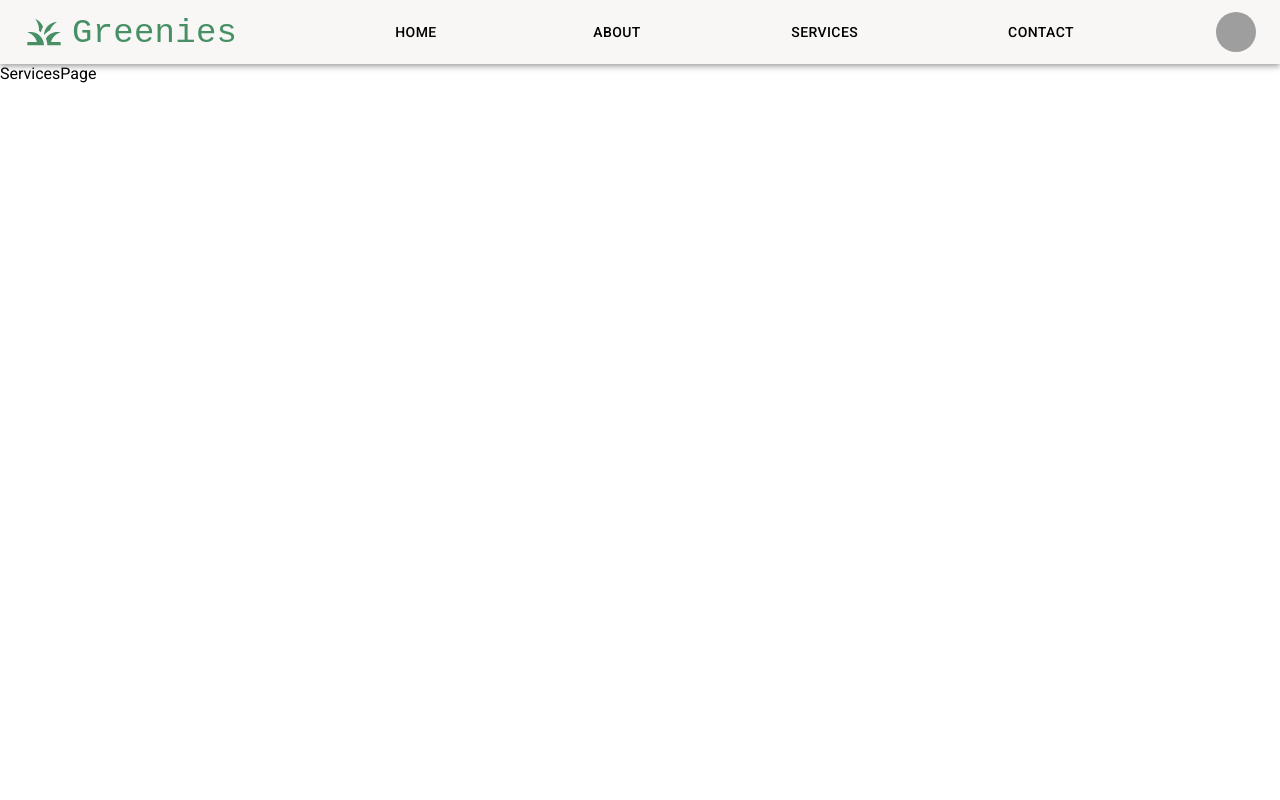
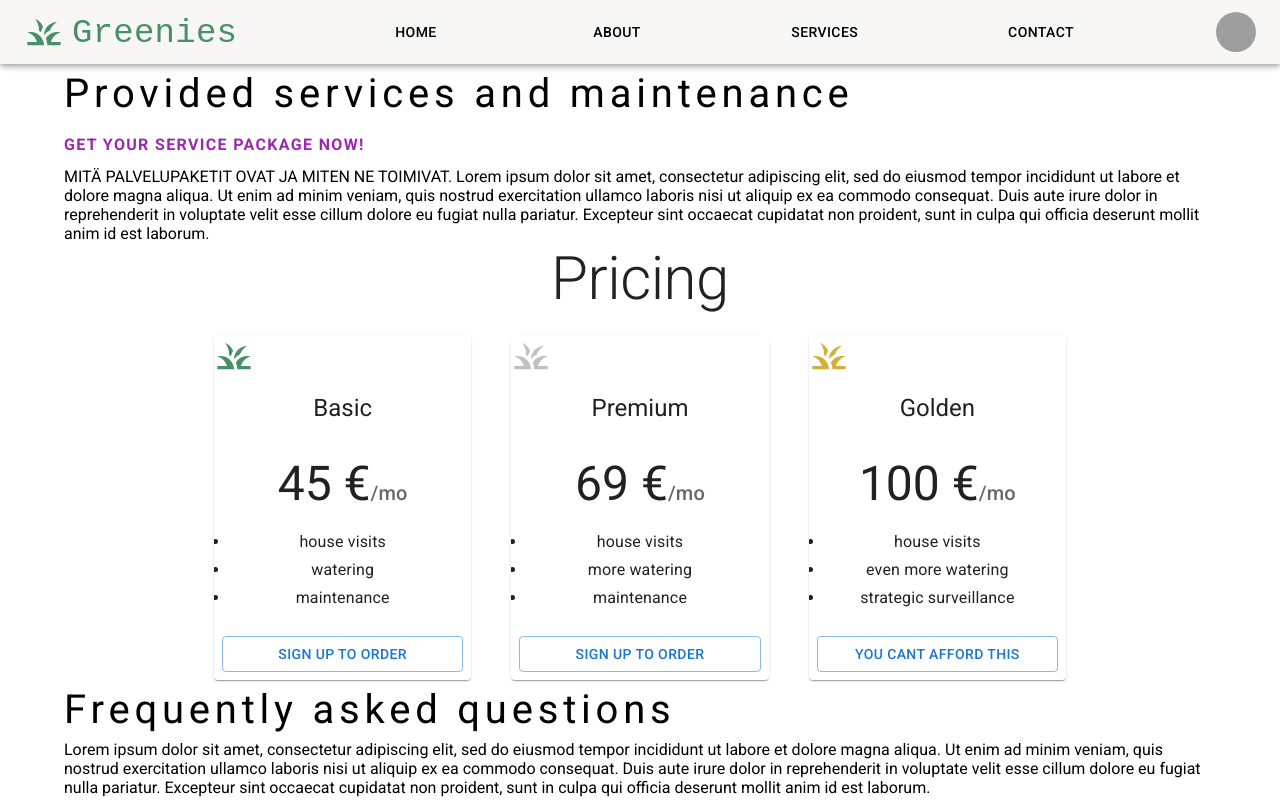
Before and after one commit to Tomi-Salminen/Ohjelmistoprojekti, a React (Vite) app in the folder frontend/: page /services in a window 1280 px wide. Built offline with nearby package versions, Linux system fonts and the light colour scheme; grey boxes are pictures that could not be loaded; the HTML template or start-up script is replaced by a standard one.

Commit message:
ServicesPage

```diff
--- a/frontend/src/pages/ServicesPage.jsx
+++ b/frontend/src/pages/ServicesPage.jsx
@@ -1,7 +1,144 @@
+import {
+    Box, Button, Container, Grid,
+    Card, CardActions, CardContent, CardHeader,
+    Typography
+} from '@mui/material';
+import GrassIcon from '@mui/icons-material/Grass';
+
+import './HomePage.css';
+
+const placeholderServicePackages = [
+    {
+        title: 'Basic',
+        price: '45',
+        tierColor: '#479066',
+        description: [
+            'house visits',
+            'watering',
+            'maintenance'
+        ],
+        buttonText: 'Sign up to order',
+        buttonVariant: 'outlined',
+    },
+    {
+        title: 'Premium',
+        price: '69',
+        tierColor: '#C0C0C0',
+        description: [
+            'house visits',
+            'more watering',
+            'maintenance'
+        ],
+        buttonText: 'Sign up to order',
+        buttonVariant: 'outlined',
+    },
+    {
+        title: 'Golden',
+        price: '100',
+        tierColor: '#D4AF37',
+        description: [
+            'house visits',
+            'even more watering',
+            'strategic surveillance'
+        ],
+        buttonText: 'you cant afford this',
+        buttonVariant: 'outlined',
+    }
+]
+
 const ServicesPage = () => {
-    return ( <div>
-        ServicesPage
-    </div> );
+    return (
+        <Container maxwidth="1">
+            <Typography sx={{
+                letterSpacing: '.3rem',
+                fontSize: {
+                    xxs: '12px',
+                    xs: '13px',
+                    sm: '36px',
+                    md: '40px'
+                }
+            }}>
+                Provided services and maintenance
+            </Typography>
+            <Typography variant="overline" display="block" color="secondary" sx={{fontWeight: 'bold'}} fontSize="16px">
+                Get your service package now!
+            </Typography>
+            <p>MITÄ PALVELUPAKETIT OVAT JA MITEN NE TOIMIVAT. Lorem ipsum dolor sit amet, consectetur adipiscing elit, sed do eiusmod tempor incididunt ut labore et dolore magna aliqua. Ut enim ad minim veniam, quis nostrud exercitation ullamco laboris nisi ut aliquip ex ea commodo consequat. Duis aute irure dolor in reprehenderit in voluptate velit esse cillum dolore eu fugiat nulla pariatur. Excepteur sint occaecat cupidatat non proident, sunt in culpa qui officia deserunt mollit anim id est laborum.</p>
+    {/* Tästä alkaa koodiesimerkki hinnastosta!*/}
+            <Typography
+                component="h1" variant="h2" align="center"
+                color="text.primary" gutterBottom
+            >
+                Pricing
+            </Typography>
+            <Container maxWidth="md" component="main">
+                <Grid container spacing={5} alignItems="flex-end">
+                    {placeholderServicePackages.map((service) => (
+                        <Grid
+                            item
+                            key={service.title}
+                            xs={12}
+                            sm={service === 'Enterprise' ? 12 : 6}
+                            md={4}
+                        >
+                            <Card>
+                            <GrassIcon sx={{ borderRadius: 3, fontSize: 40, display: { md: 'flex' }, mr: 1, color: service.tierColor }} />
+                                <CardHeader
+                                    title={service.title}
+                                    subHeader={service.subHeader}
+                                    titleTypographyProps={{ align: 'center '}}
+                                    subHeaderTypographyProps={{ align: 'center' }}
+                                />
+                                <CardContent>
+                                    <Box
+                                        sx={{
+                                            display: 'flex',
+                                            justifyContent: 'center',
+                                            alignItems: 'baseline',
+                                            mb: 2,
+                                        }}
+                                    >
+                                        <Typography component="h2" variant="h3" color="text.primary">
+                                            {service.price} €
+                                        </Typography>
+                                        <Typography variant="h6" color="text.secondary">
+                                            /mo
+                                        </Typography>
+                                    </Box>
+                                    <ul>
+                                        {service.description.map((line) => (
+                                            <Typography component="li" variant="subtitle1" align="center" key={line}>
+                                                {line}
+                                            </Typography>
+                                        ))}
+                                    </ul>
+                                </CardContent>
+                                <CardActions>
+                                    <Button fullWidth variant={service.buttonVariant}>
+                                        {service.buttonText}
+                                    </Button>
+                                </CardActions>
+                            </Card>
+                        </Grid>
+                    ))}
+                </Grid>
+            </Container>
+    {/* Tähän päättyy koodiesimerkki hinnastosta */}
+            <Typography
+                sx={{
+                    letterSpacing: '.3rem',
+                    fontSize: {
+                        xxs: '12px',
+                        xs: '13px',
+                        sm: '36px',
+                        md: '40px'
+                    }
+                }}>
+                    Frequently asked questions
+            </Typography>
+            <p>Lorem ipsum dolor sit amet, consectetur adipiscing elit, sed do eiusmod tempor incididunt ut labore et dolore magna aliqua. Ut enim ad minim veniam, quis nostrud exercitation ullamco laboris nisi ut aliquip ex ea commodo consequat. Duis aute irure dolor in reprehenderit in voluptate velit esse cillum dolore eu fugiat nulla pariatur. Excepteur sint occaecat cupidatat non proident, sunt in culpa qui officia deserunt mollit anim id est laborum.</p>
+        </Container>
+    )
 }
 
 export default ServicesPage;
```
